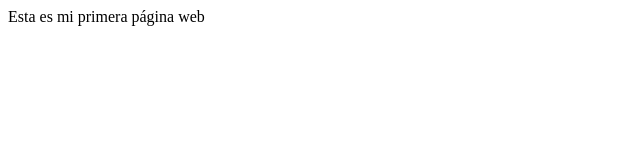
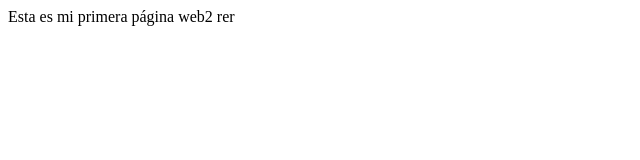
Before and after one commit to malacasio/primerapagina, a plain HTML site: page index.html in a window 1280 px wide. Shown: the full height of the page, 0-640 px from the left. Drawn offline with Linux system fonts and the light colour scheme.

Commit message:
primer commit

```diff
--- a/index.html
+++ b/index.html
@@ -7,6 +7,6 @@
     <title>Document</title>
 </head>
 <body>
-    Esta es mi primera página web
+    Esta es mi primera página web2 rer
 </body>
 </html>
```
